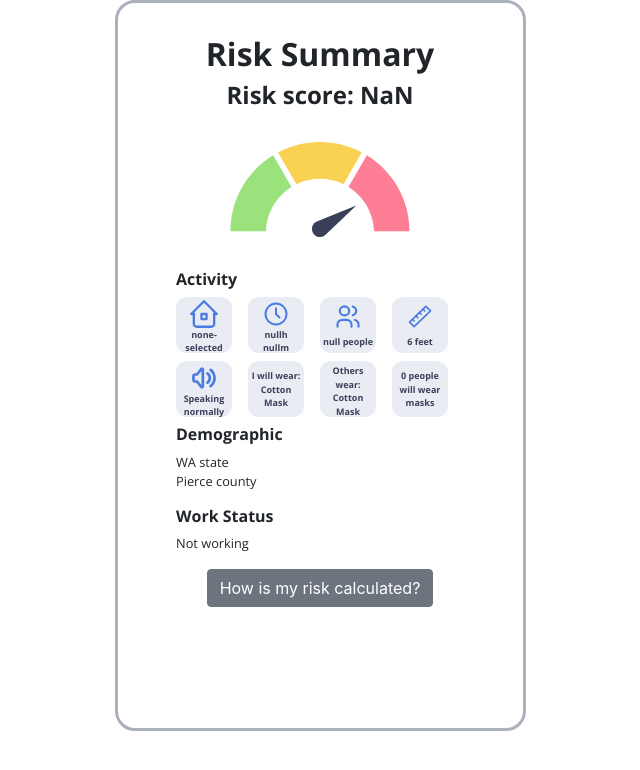
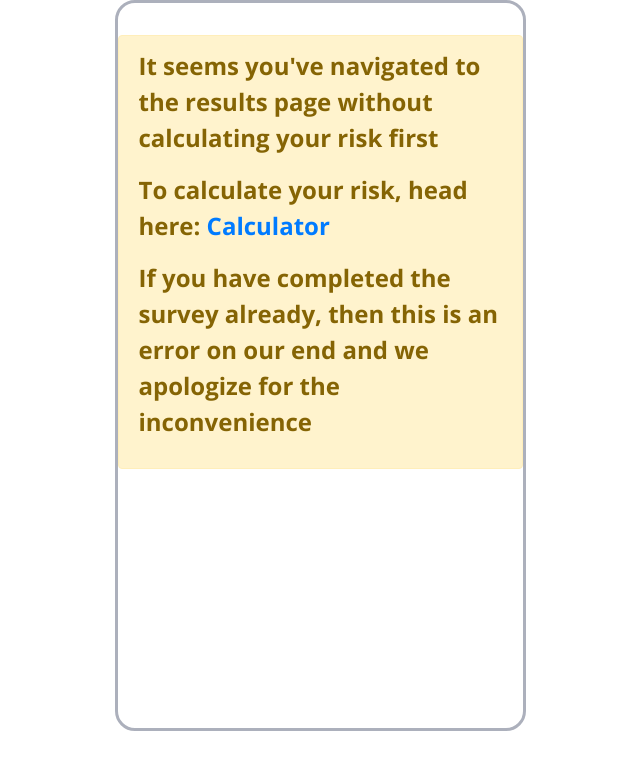
Before and after one commit to RaynyT/COVID-19-Risk-Assessment-Tool, a React (Create React App) app in the folder covrt/: page /results in a window 1280 px wide. Shown: the top 770 px of the page, without its empty margins (320-960 px from the left). Built offline with nearby package versions, Linux system fonts and the light colour scheme.

Commit message:
Add an error screen if user navigates to results before completing the survey

```diff
--- a/covrt/src/components/Results.css
+++ b/covrt/src/components/Results.css
@@ -102,6 +102,12 @@
     display: none;
 }
 
+.error-text {
+    font-family: 'Open Sans', sans-serif;
+    font-weight: bold;
+    font-size: 1.5rem;
+}
+
 @media (min-width: 768px) {
 
     .outer {
--- a/covrt/src/components/Results.js
+++ b/covrt/src/components/Results.js
@@ -8,6 +8,8 @@ import volumeIcon from '../images/volume-vector.svg'
 
 import "./Results.css"
 import { Button } from 'reactstrap'
+import { Link } from 'react-router-dom';
+
 
 
 export default function Results(props){
@@ -46,13 +48,29 @@ export default function Results(props){
 
     let riskScore = calculateRiskScore();
 
+    let screen = <ErrorScreen />;
+
+    if (props.surveyCompleted) {
+        screen =<ResultsScreen {...props} riskScore={riskScore}/>;
+    }
+
     return (
         <div className="outer">
             <div className="results-main-container">
-                <ResultsScreen {...props} riskScore={riskScore}/>
+                {screen}
             </div>
         </div>
     );
+}
+
+function ErrorScreen() {
+    return (
+        <div className="alert alert-warning">
+            <p className="error-text">It seems you've navigated to the results page without calculating your risk first</p>
+            <p className="error-text">To calculate your risk, head here: <Link to="/calculator">Calculator</Link> </p>
+            <p className="error-text">If you have completed the survey already, then this is an error on our end and we apologize for the inconvenience</p>
+        </div>
+    )
 }
 
 function ResultsScreen(props) {
```
